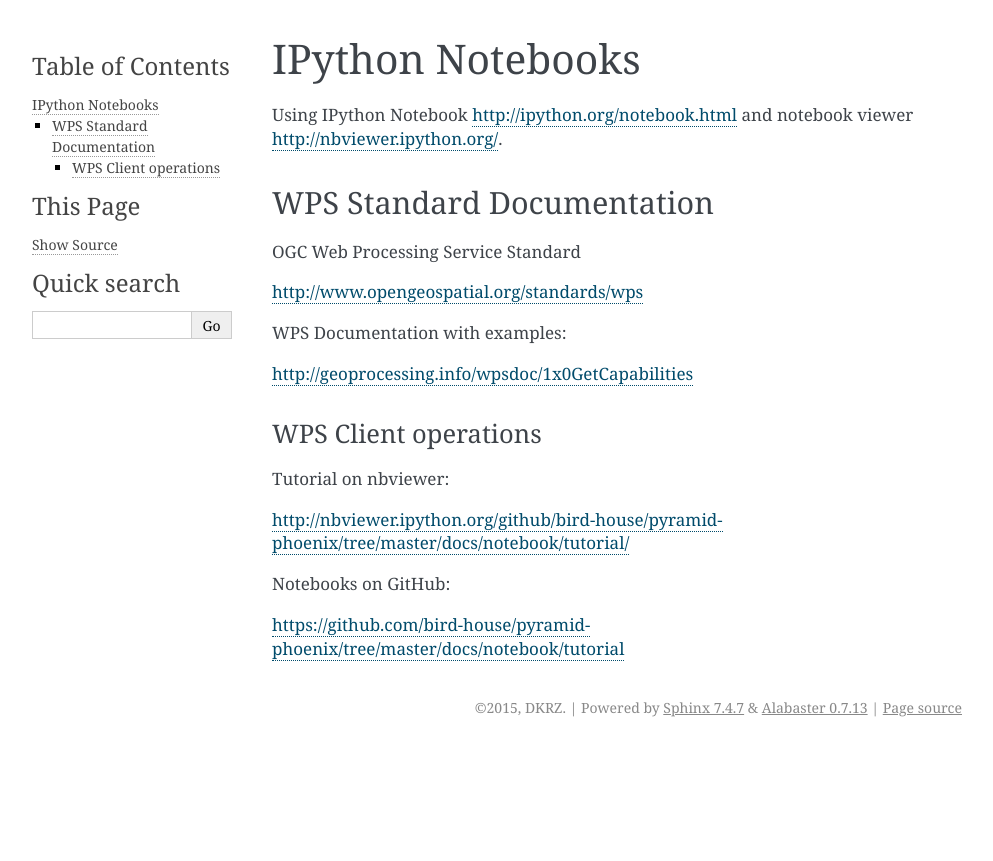
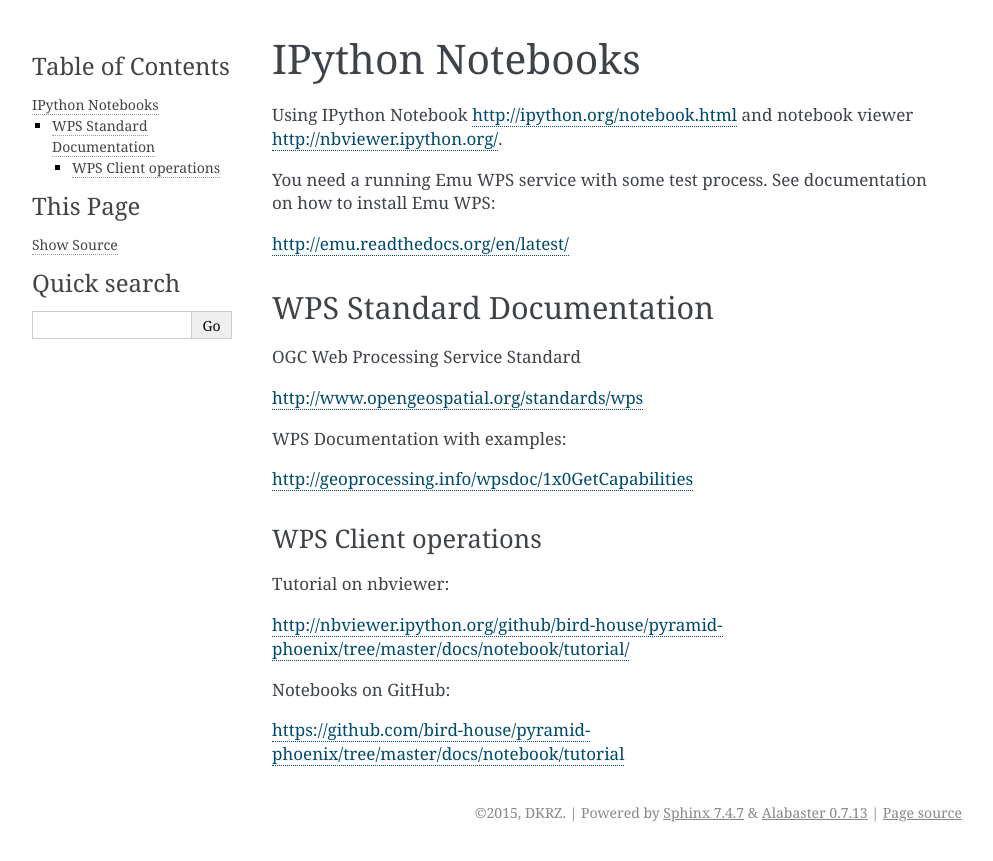
Before and after one commit to bird-house/pyramid-phoenix, a Sphinx documentation site: the page built from docs/source/tutorial/notebooks.rst, in a window 1280 px wide. Shown: the top 861 px of the page, without its empty margins (148-1141 px from the left). Built offline with Sphinx 7.4.7, drawn with Linux system fonts in a browser that asks for light colours.

Commit message:
update ipython tutorial doc

```diff
--- a/docs/source/tutorial/notebooks.rst
+++ b/docs/source/tutorial/notebooks.rst
@@ -5,6 +5,10 @@
 *****************
 
 Using IPython Notebook http://ipython.org/notebook.html and notebook viewer http://nbviewer.ipython.org/.
+
+You need a running Emu WPS service with some test process. See documentation on how to install Emu WPS:
+
+http://emu.readthedocs.org/en/latest/
 
 WPS Standard Documentation
 ------------------------------
```
